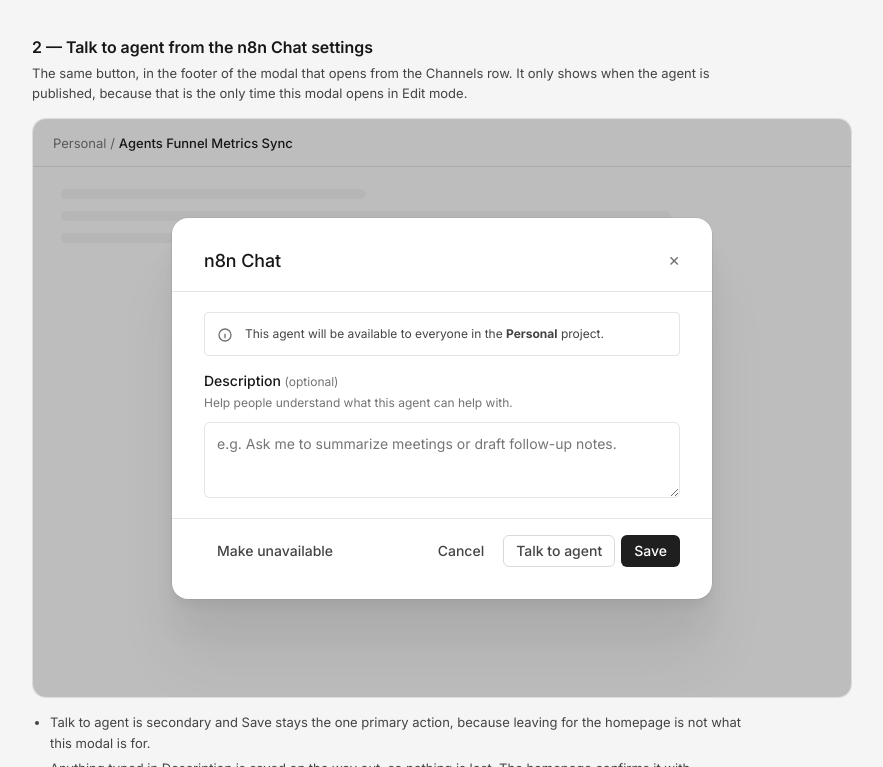
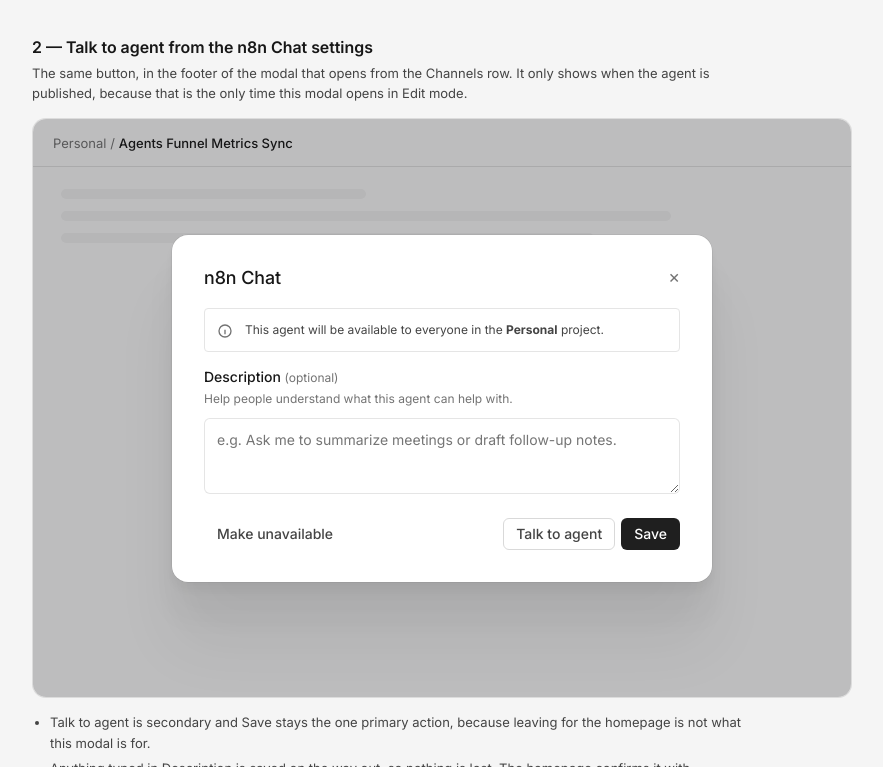
Before and after one commit to martinan8n/martina-hub, a plain HTML site: page talk-to-agent/index.html in a window 1280 px wide. Shown: the part 1017-1784 px from the top of the page, without its empty margins (72-955 px from the left). Drawn offline with Linux system fonts and the light colour scheme.

Commit message:
talk-to-agent: no modal dividers (matches design system), drop Cancel from n8n Chat modal
Co-Authored-By: Claude Sonnet 5.5 <noreply@anthropic.com>

```diff
--- a/talk-to-agent/index.html
+++ b/talk-to-agent/index.html
@@ -33,7 +33,7 @@
   .ghost-builder .line { height: 10px; border-radius: 5px; background: var(--color--neutral-100); margin-bottom: 12px; }
 
   .modal { width: 540px; background: var(--background--surface); border-radius: var(--radius--lg); box-shadow: 0 0 0 0.5px var(--border-color), 0 8px 8px rgba(0,0,0,0.04), 0 32px 32px rgba(0,0,0,0.04), 0 64px 64px rgba(0,0,0,0.06); padding: var(--spacing--xl); position: relative; }
-  .modal-head { display: flex; align-items: center; padding: 0 var(--spacing--xl) var(--spacing--md); margin: 0 calc(var(--spacing--xl) * -1) var(--spacing--md); border-bottom: 1px solid var(--border-color); }
+  .modal-head { display: flex; align-items: center; padding: 0; margin: 0 0 var(--spacing--md); }
   .modal-title { font-size: var(--font-size--lg); font-weight: var(--font-weight--medium); }
   .modal-close { cursor: pointer; color: var(--text-color--subtler); font-size: 18px; margin-left: auto; line-height: 1; }
   .field-label { font-size: var(--font-size--sm); font-weight: var(--font-weight--medium); margin-bottom: var(--spacing--3xs); }
@@ -44,7 +44,7 @@
   .textarea { min-height: 76px; resize: vertical; }
   .count { font-size: var(--font-size--3xs); color: var(--text-color--subtler); text-align: right; margin: 2px 0 var(--spacing--sm); }
   .msg { font-size: var(--font-size--sm); line-height: 1.55; color: var(--text-color); margin: 0 0 var(--spacing--sm); }
-  .actions { display: flex; align-items: center; gap: var(--spacing--3xs); padding-top: var(--spacing--sm); border-top: 1px solid var(--border-color); margin: var(--spacing--sm) calc(var(--spacing--xl) * -1) 0; padding-left: var(--spacing--xl); padding-right: var(--spacing--xl); }
+  .actions { display: flex; align-items: center; gap: var(--spacing--3xs); margin-top: var(--spacing--md); }
   .spacer { flex: 1; }
   .check { display: inline-flex; align-items: center; gap: 6px; font-size: var(--font-size--2xs); color: var(--text-color--subtle); cursor: pointer; user-select: none; }
   .check i { width: 14px; height: 14px; border: 1.5px solid var(--color--neutral-300, #c9c9c9); border-radius: 3px; display: inline-flex; align-items: center; justify-content: center; }
@@ -146,7 +146,6 @@
           <div class="actions">
             <button class="n8n-button n8n-button--tertiary n8n-button--size-medium">Make unavailable</button>
             <span class="spacer"></span>
-            <button class="n8n-button n8n-button--tertiary n8n-button--size-medium">Cancel</button>
             <button class="n8n-button n8n-button--secondary n8n-button--size-medium" onclick="s2Talk()">Talk to agent</button>
             <button class="n8n-button n8n-button--primary n8n-button--size-medium">Save</button>
           </div>
```
